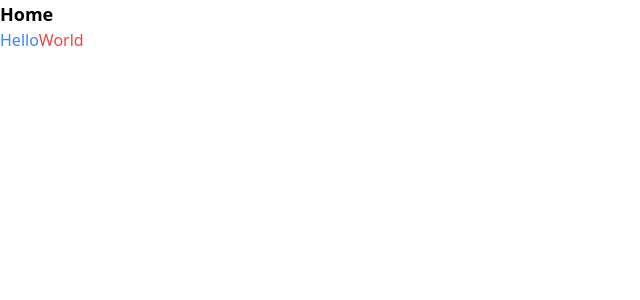
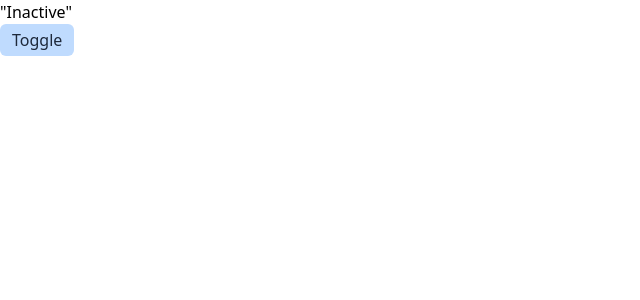
Before and after one commit to hayato94087/next-xstate-tutorial, a Next.js app: page / in a window 1280 px wide. Shown: the top 300 px of the page, without its empty margins (0-640 px from the left). Built offline with nearby package versions, Linux system fonts and the light colour scheme.

Commit message:
feat:add toggle state component

```diff
--- a/src/app/page.tsx
+++ b/src/app/page.tsx
@@ -1,14 +1,11 @@
+import { ToggleState } from "@/components/toggle-state";
 import { type FC } from "react";
 
 const Home: FC = () => {
   return (
-    <div className="">
-      <div className="text-lg font-bold">Home</div>
-      <div>
-        <span className="text-blue-500">Hello</span>
-        <span className="text-red-500">World</span>
-      </div>
-    </div>
+    <>
+      <ToggleState />
+    </>
   );
 };
 
--- /dev/null
+++ b/src/components/toggle-state.tsx
@@ -0,0 +1,18 @@
+"use client";
+import { useMachine } from "@xstate/react";
+import { toggleMachine } from "@/machines/toggle-machine";
+
+export const ToggleState = () => {
+  const [state, send] = useMachine(toggleMachine);
+  return (
+    <>
+      <div>{JSON.stringify(state.value)}</div>
+      <button
+        onClick={() => send({ type: "click" })}
+        className="bg-blue-200 rounded-md py-1 px-3 text-slate-800 text-base"
+      >
+        Toggle
+      </button>
+    </>
+  );
+};
```
